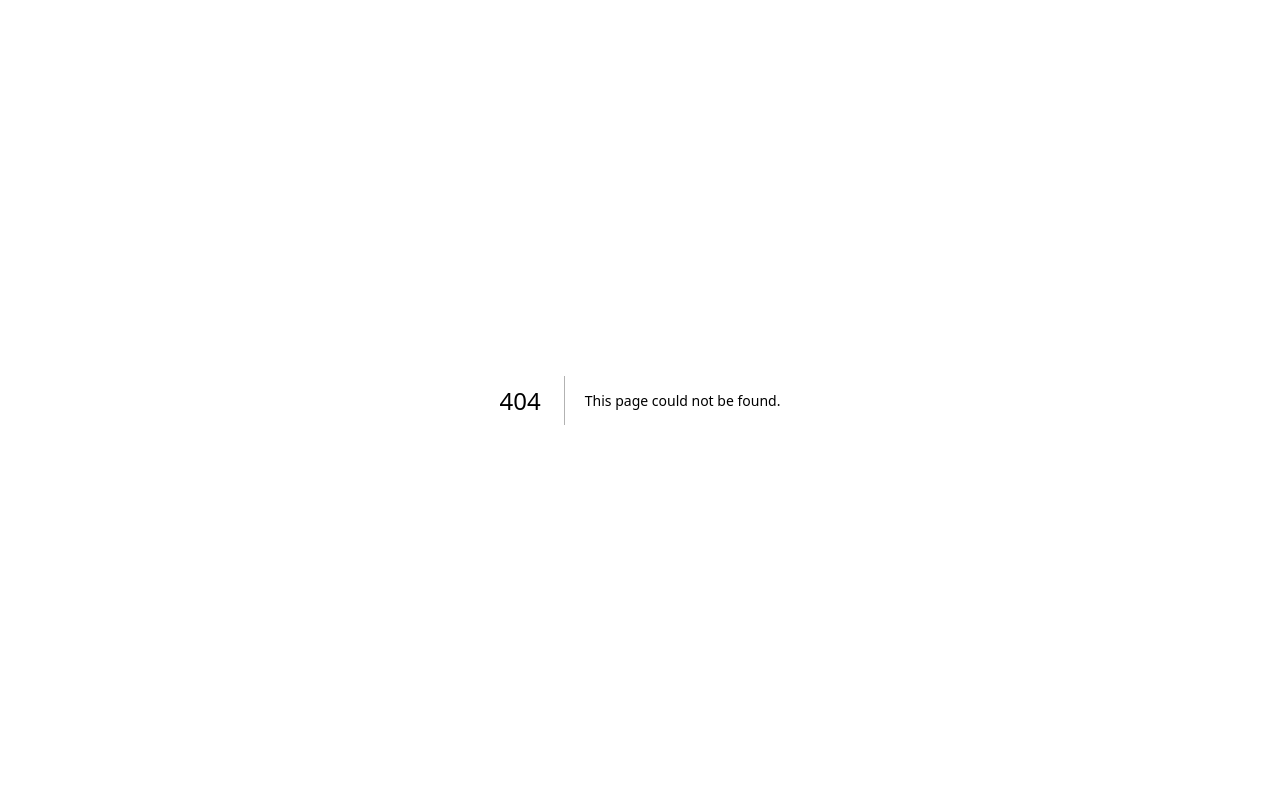
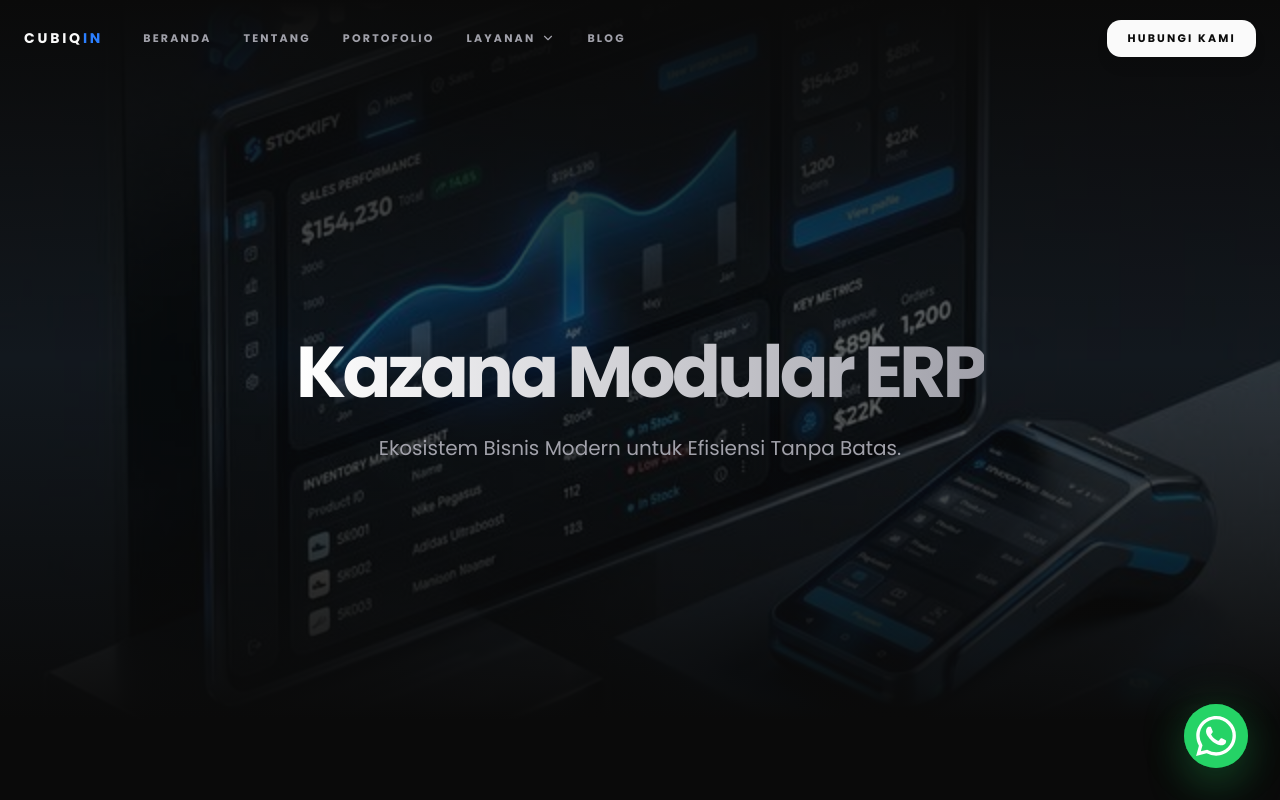
Before and after one commit to rafiakbar14/cubiqin, a Next.js app: page /portfolio/kazana in a window 1280 px wide. Before the commit this address had no page. Shown: the top 800 px of the page. Built offline with nearby package versions, Linux system fonts and the light colour scheme.

Commit message:
feat: add Kazana portfolio project and fix lint issues

```diff
--- a/src/app/blog/page.tsx
+++ b/src/app/blog/page.tsx
@@ -37,7 +37,7 @@
                 {/* Blog Grid */}
                 <div className="grid grid-cols-1 md:grid-cols-2 lg:grid-cols-3 gap-8 md:gap-10">
                     {posts && posts.length > 0 ? (
-                        posts.map((post: any, idx: number) => {
+                        posts.map((post: { title: string; slug: string; date: string; featuredImage?: { node: { sourceUrl: string } }; categories?: { nodes: { name: string }[] }; excerpt: string }, idx: number) => {
                             const date = new Date(post.date).toLocaleDateString('id-ID', {
                                 day: 'numeric',
                                 month: 'long',
--- /dev/null
+++ b/src/app/portfolio/kazana/page.tsx
@@ -0,0 +1,37 @@
+import React from 'react';
+import ServicePage from '@/components/ServicePage';
+import { Metadata } from 'next';
+
+export const metadata: Metadata = {
+    title: 'Cubiqin - Detail Proyek Kazana ERP',
+};
+
+export default function KazanaProject() {
+    return (
+        <ServicePage
+            title="Kazana Modular ERP"
+            subtitle="Ekosistem Bisnis Modern untuk Efisiensi Tanpa Batas."
+            accentColor="blue-600"
+            imagePath="/assets/imagery/projects/kazana.png"
+            philosophy={`'Di dunia bisnis yang bergerak cepat, sistem yang kaku adalah penghambat pertumbuhan. Kazana lahir dari ide untuk memberikan kebebasan bagi pemilik bisnis dalam mengelola operasional mereka secara modular. Sesuai visi Cubiqin untuk menghadirkan solusi yang bukan cuma canggih tapi juga manusiawi, Kazana dirancang agar setiap modulnya—mulai dari Stok hingga Akuntansi—terasa seperti asisten pribadi yang cerdas.'`}
+            painPoint="Banyak bisnis terjebak dengan aplikasi kasir atau stok yang terpisah-pisah. Data di gudang beda dengan data di kasir, dan laporan keuangan harus dibuat manual. Ini melelahkan dan rentan kesalahan (human error)."
+            solution="Kazana menyatukan semuanya. Dengan arsitektur cloud-native yang modular, Anda bisa mulai dari modul yang paling dibutuhkan dan menambahkannya seiring pertumbuhan bisnis. Semua data tersinkronisasi secara real-time, memberikan Anda kontrol penuh dalam satu dashboard inteligen."
+            processSteps={['Analisis Kebutuhan Modul', 'Konfigurasi Ekosistem Kazana', 'Migrasi Data & Onboarding', 'Go-Live & Dukungan Berkala']}
+            faqs={[
+                {
+                    question: "Apakah saya harus berlangganan semua modul?",
+                    answer: "Tidak. Kazana bersifat modular, Anda hanya membayar untuk modul yang Anda gunakan. Sangat fleksibel untuk bisnis yang sedang berkembang."
+                },
+                {
+                    question: "Data saya aman di cloud?",
+                    answer: "Keamanan adalah prioritas kami. Kazana menggunakan enkripsi tingkat tinggi dan backup berkala untuk memastikan data bisnis Anda selalu aman dan tersedia."
+                }
+            ]}
+            testimonial={{
+                quote: "Sistem modular Kazana beneran ngerubah cara kami ngelola stok di banyak cabang. Sekarang semuanya terpantau jelas dari satu layar saja.",
+                author: "Sari Madu, Super Admin"
+            }}
+            ctaText="Ingin melihat bagaimana Kazana bisa mentransformasi operasional bisnis Anda? Mari kita jadwalkan demo eksklusif atau konsultasi gratis."
+        />
+    );
+}
--- a/src/app/portfolio/page.tsx
+++ b/src/app/portfolio/page.tsx
@@ -4,6 +4,13 @@
 import WhatsAppButton from '@/components/WhatsAppButton';
 
 const projects = [
+    {
+        title: 'Kazana',
+        category: 'Modular ERP',
+        description: 'Ekosistem modular yang mengintegrasikan Stok, Warehouse, POS, hingga Akuntansi SAK dalam satu platform cerdas berbasis cloud.',
+        gradient: 'from-blue-600/20 to-cyan-600/20',
+        image: '/assets/imagery/projects/kazana.png'
+    },
     {
         title: 'E-Commerce Solution',
         category: 'Web App',
@@ -76,10 +83,17 @@
                                 <p className="text-[#a1a1aa] text-sm leading-relaxed">{project.description}</p>
 
                                 <div className="pt-4 md:pt-6">
-                                    <button className="flex items-center gap-3 text-[10px] md:text-[11px] font-bold text-[#fafafa] uppercase tracking-widest group/btn hover:text-blue-400 transition-colors">
-                                        Detail Proyek
-                                        <svg xmlns="http://www.w3.org/2000/svg" width="18" height="18" viewBox="0 0 24 24" fill="none" stroke="currentColor" strokeWidth="2.5" strokeLinecap="round" strokeLinejoin="round" className="transition-transform group-hover/btn:translate-x-1"><path d="M5 12h14" /><path d="m12 5 7 7-7 7" /></svg>
-                                    </button>
+                                    {project.title === 'Kazana' ? (
+                                        <a href="/portfolio/kazana" className="flex items-center gap-3 text-[10px] md:text-[11px] font-bold text-[#fafafa] uppercase tracking-widest group/btn hover:text-blue-400 transition-colors">
+                                            Detail Proyek
+                                            <svg xmlns="http://www.w3.org/2000/svg" width="18" height="18" viewBox="0 0 24 24" fill="none" stroke="currentColor" strokeWidth="2.5" strokeLinecap="round" strokeLinejoin="round" className="transition-transform group-hover/btn:translate-x-1"><path d="M5 12h14" /><path d="m12 5 7 7-7 7" /></svg>
+                                        </a>
+                                    ) : (
+                                        <button className="flex items-center gap-3 text-[10px] md:text-[11px] font-bold text-[#fafafa] uppercase tracking-widest group/btn hover:text-blue-400 transition-colors">
+                                            Detail Proyek
+                                            <svg xmlns="http://www.w3.org/2000/svg" width="18" height="18" viewBox="0 0 24 24" fill="none" stroke="currentColor" strokeWidth="2.5" strokeLinecap="round" strokeLinejoin="round" className="transition-transform group-hover/btn:translate-x-1"><path d="M5 12h14" /><path d="m12 5 7 7-7 7" /></svg>
+                                        </button>
+                                    )}
                                 </div>
                             </div>
                         </div>
--- a/src/lib/wordpress.ts
+++ b/src/lib/wordpress.ts
@@ -1,6 +1,6 @@
 const API_URL = process.env.WORDPRESS_API_URL;
 
-async function fetchAPI(query: string, { variables }: { variables?: any } = {}) {
+async function fetchAPI(query: string, { variables }: { variables?: Record<string, unknown> } = {}) {
   if (!API_URL) return null;
 
   const headers = { 'Content-Type': 'application/json' };
```
Also changed, not shown: public/assets/imagery/projects/kazana.png (added).
